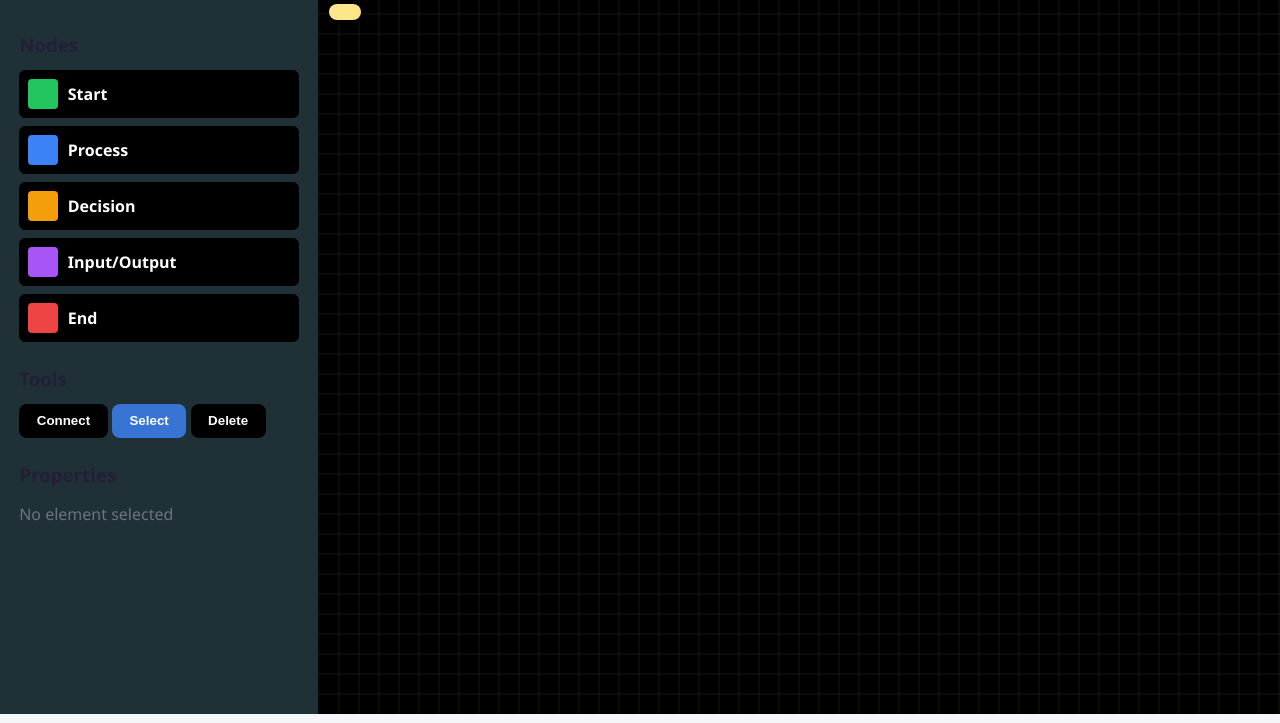
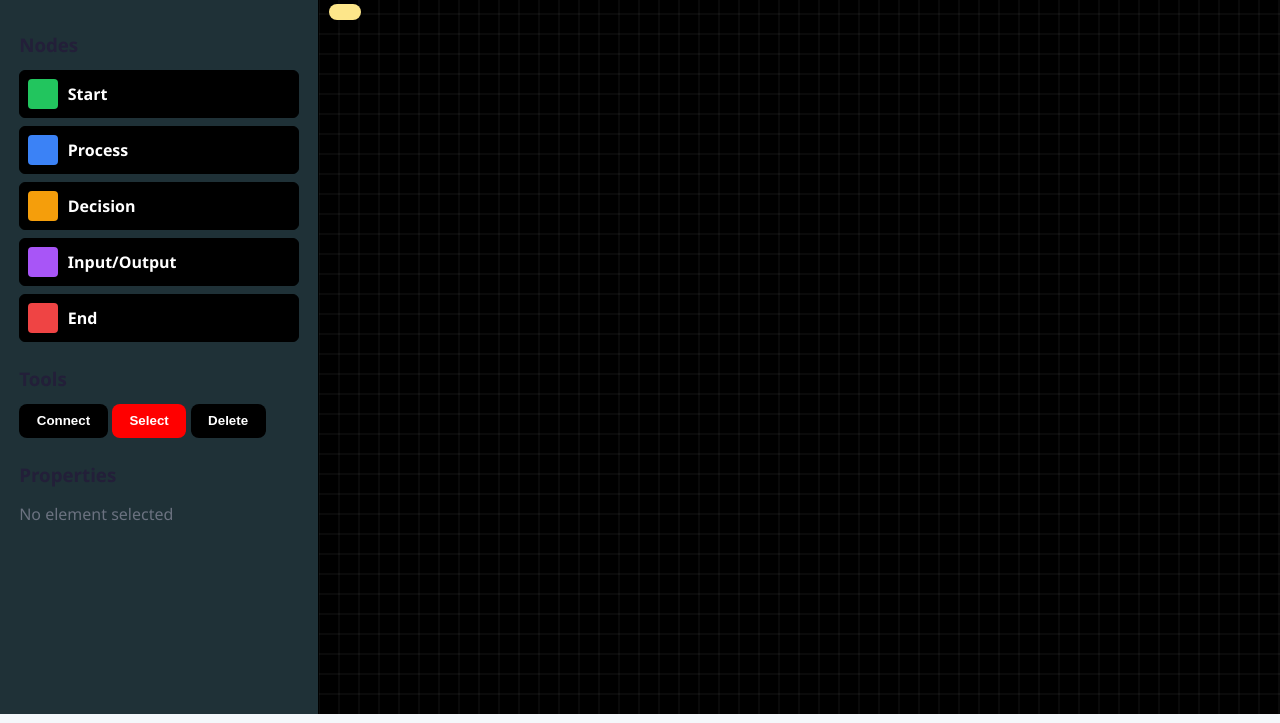
Before and after one commit to Sagar0810k/Flowchart-maker, a plain HTML site: page index.html in a window 1280 px wide. Shown: the part 77-800 px from the top of the page. Drawn offline with Linux system fonts and the light colour scheme.

Commit message:
styles.css changed

```diff
--- a/css/styles.css
+++ b/css/styles.css
@@ -1,12 +1,12 @@
 :root {
     --bg-light: #f4f7fa;
-    --bg-dark: #1e1e2f;
+    --bg-dark: white;
     --primary:#231f39;
-    --secondary: #6366f1;
+    --secondary: black;
     --text-light: #FFFFFF;
     --text-dark: #FFFFFF;
     --border: black;
-    --accent: #3774d4;
+    --accent: red;
     --transition: 0.3s ease;
     button{
         background-color: black;
```
